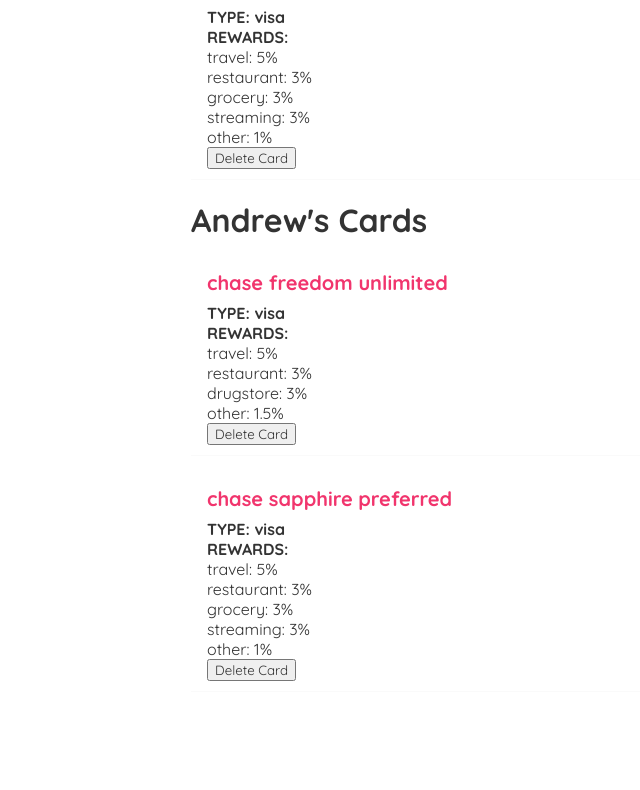
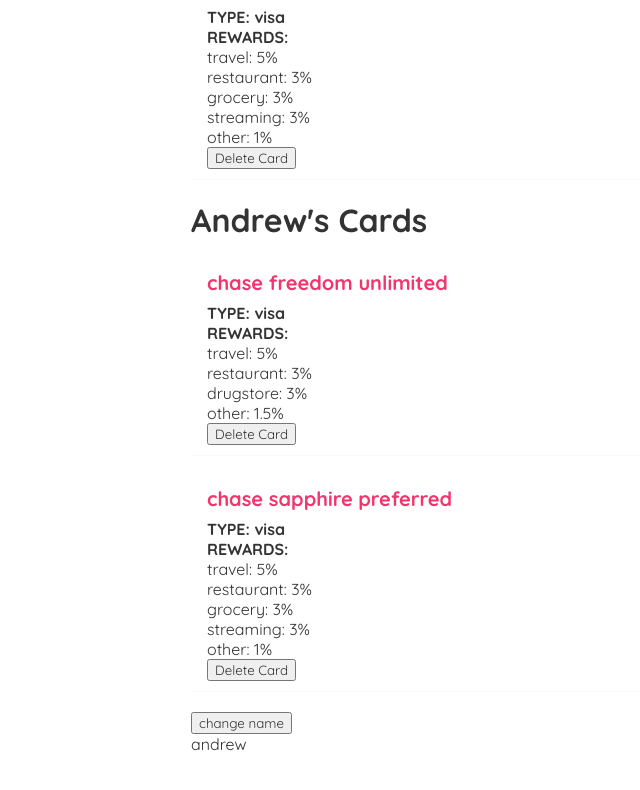
Before and after one commit to giang184/CCSuggestor, a React (Create React App) app: page / in a window 1280 px wide. Shown: the part 699-1489 px from the top of the page, without its empty margins (49-689 px from the left). Built offline with nearby package versions, Linux system fonts and the light colour scheme.

Commit message:
add dependency to useEffect

```diff
--- a/src/Dashboard.js
+++ b/src/Dashboard.js
@@ -1,4 +1,4 @@
-import {useState} from 'react'
+import { useState, useEffect } from 'react'
 import CardList from './CardList';
 
 const Dashboard = () => {
@@ -8,15 +8,24 @@ const Dashboard = () => {
     {name: 'chase sapphire preferred', type: 'visa', rewards: {travel: 5, restaurant: 3, grocery: 3, streaming: 3, other: 1}, owner: 'Andrew', id: 3}
   ]);
 
+  const [name, setName] = useState('andrew')
+
   const handleDelete = (id) => {
     const newCards = cards.filter(card => card.id !== id);
     setCards(newCards);
   }
 
+  useEffect(() => {
+    console.log("use effect")
+
+  }, [name]);
+
   return (
     <div className="home">
       <CardList cards={cards} title="All Cards" handleDelete = {handleDelete} />
       <CardList cards={cards.filter((card) => card.owner === "Andrew")} title="Andrew's Cards" handleDelete = {handleDelete} />
+      <button onClick={() => setName('gloria')}>change name</button>
+      <p>{name}</p>
     </div>
   );
 }
```
